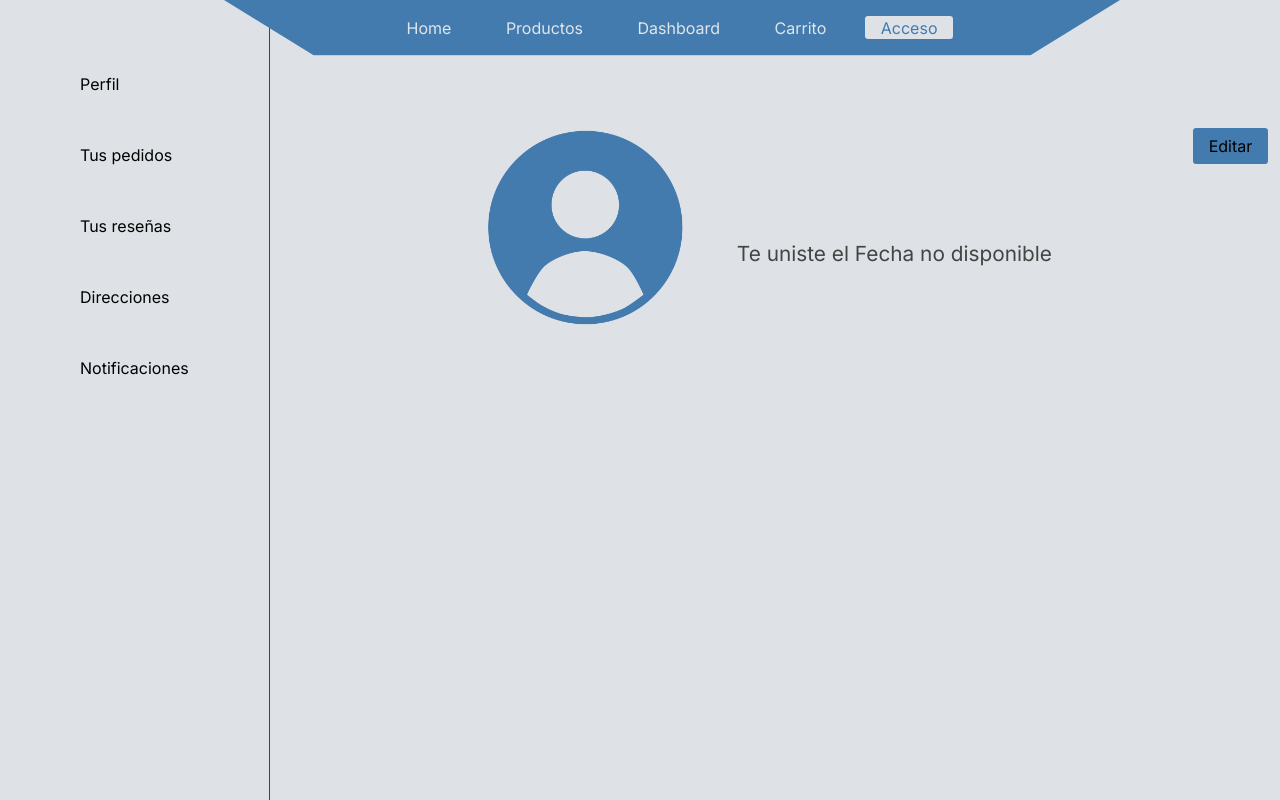
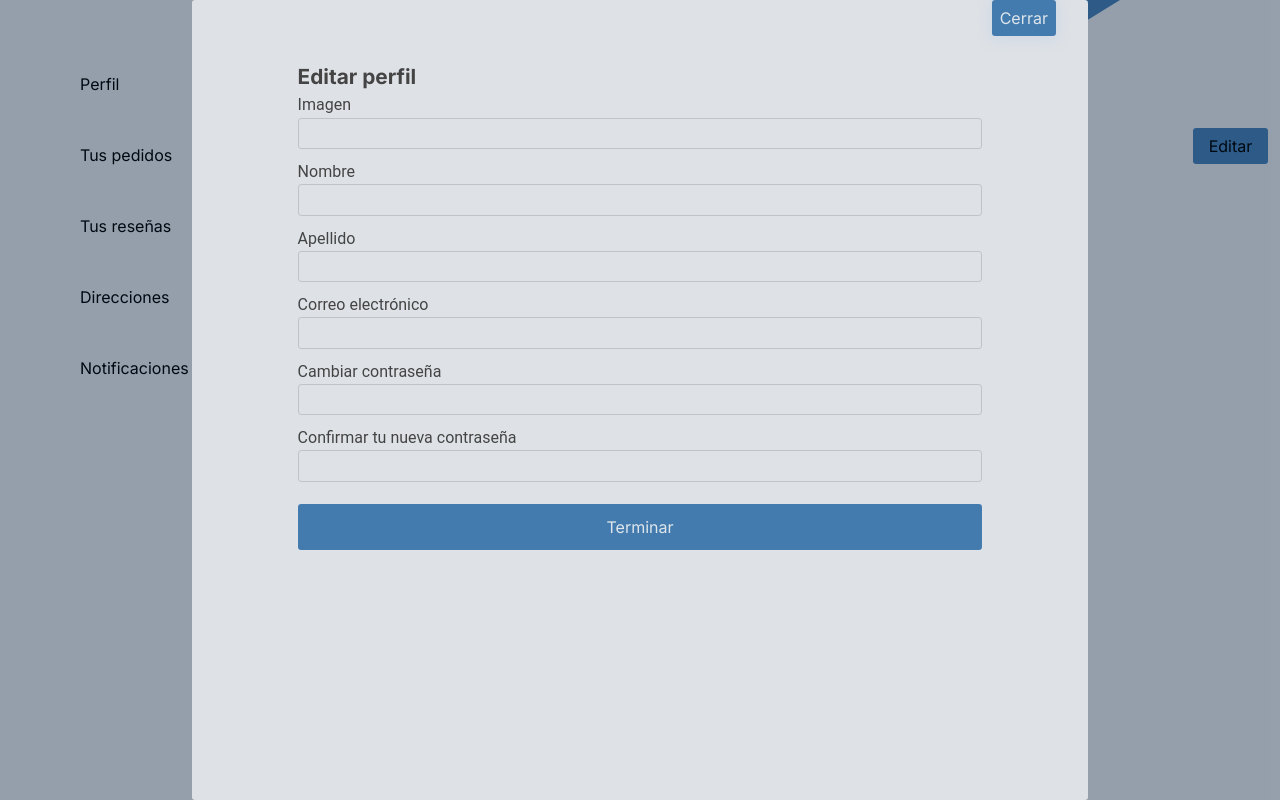
Before and after one commit to Thelmo-SM/carrito-digital, a Next.js app: page /account/profile in a window 1280 px wide. Both pictures are taken after a click on the button "Editar". Shown: the top 800 px of the page. Built offline with nearby package versions, Linux system fonts and the light colour scheme; no server answers.

Commit message:
Implementando loadingm a la UI

```diff
--- a/src/components/Account/ProfileComponent/ProfileComponent.tsx
+++ b/src/components/Account/ProfileComponent/ProfileComponent.tsx
@@ -4,10 +4,14 @@ import style from '@/styles/account.module.css';
 import { useAuthUsers } from '@/features/Auth/hooks/authUsers';
 import Image from 'next/image';
 import imgUser from '../../../../public/user.webp';
+import { useModalForm } from '@/hooks/useModalForm';
+import ModalForm from '@/components/Modals/modalForm';
+import UpdateProfile from './UpdateProfile';
 
 
 export const ProfileComponent = () => {
     const user = useAuthUsers();
+          const {isOpen, openModal, closeModal} = useModalForm();
 
     const formatDate = (timestamp?: { seconds: number; nanoseconds: number }) => {
         if (!timestamp) return "Fecha no disponible";
@@ -23,8 +27,13 @@ export const ProfileComponent = () => {
                 <p>{user?.email}</p>
                 <p>Te uniste el {formatDate(user?.createdAt)}</p>
                 </div>
-                <button className={style.editar}>Editar</button>
+                <button className={style.editar}
+                onClick={openModal}
+                >Editar</button>
             </div>
+            <ModalForm isOpens={isOpen} closeModal={closeModal} >
+                <UpdateProfile />
+            </ModalForm>
         </div>
     );
 };
--- /dev/null
+++ b/src/components/Account/ProfileComponent/UpdateProfile.tsx
@@ -0,0 +1,52 @@
+
+import {
+    FormUi,
+     LabelUi,
+     InputUi,
+     ButtonSubmitUi,
+     ContainerUi,
+     DivForm
+ } from "@/components/UI"
+
+
+export const UpdateProfile = () => {
+
+    const submit = () => {
+        console.log('editar perfil');
+    }
+
+    return (
+        <ContainerUi>
+            <FormUi onSubmit={submit}>
+                <h2>Editar perfil</h2>
+                <DivForm>
+                    <LabelUi>Imagen</LabelUi>
+                    <InputUi />
+                </DivForm>
+                <DivForm>
+                    <LabelUi>Nombre</LabelUi>
+                    <InputUi />
+                </DivForm>
+                <DivForm>
+                    <LabelUi>Apellido</LabelUi>
+                    <InputUi />
+                </DivForm>
+                <DivForm>
+                    <LabelUi>Correo electrónico</LabelUi>
+                    <InputUi />
+                </DivForm>
+                <DivForm>
+                    <LabelUi>Cambiar contraseña</LabelUi>
+                    <InputUi />
+                </DivForm>
+                <DivForm>
+                    <LabelUi>Confirmar tu nueva contraseña</LabelUi>
+                    <InputUi />
+                </DivForm>
+                <ButtonSubmitUi>Terminar</ButtonSubmitUi>
+            </FormUi>
+        </ContainerUi>
+    );
+};
+
+export default UpdateProfile;
--- a/src/components/Account/ReviewsComponent/ReviewsComponent.tsx
+++ b/src/components/Account/ReviewsComponent/ReviewsComponent.tsx
@@ -6,6 +6,7 @@ import { getProductsUserReviews } from "@/utils/firebase";
 import { ProductOrder } from "@/types/ordersTypes";
 import styles from "@/styles/account.module.css";
 import Link from "next/link";
+import { LoaderUi } from "@/components/UI/LoaderUi";
 
 export const ReviewsComponent = () => {
   const [productsWithReviews, setProductsWithReviews] = useState<ProductOrder[]>([]);
@@ -43,7 +44,10 @@ export const ReviewsComponent = () => {
     <div className={styles.subContainer}>
       <h2 className={styles.title}>Tus reseñas</h2>
       {loading ? (
-        <p>{error || "Cargando productos..."}</p>
+        <div className={styles.loadingContainer}>
+        <LoaderUi />
+        <p>{error || "Cargando reseñas..."}</p>
+        </div>
       ) : error ? (
         <p>{error}</p>
       ) : (
--- a/src/styles/account.module.css
+++ b/src/styles/account.module.css
@@ -243,3 +243,11 @@
   margin: 1rem 0;
   align-self: flex-end;
 }
+
+.loadingContainer {
+  display: flex;
+  gap: 1rem;
+  align-items: center;
+  justify-content: center;
+  padding: 2rem;
+}
```
